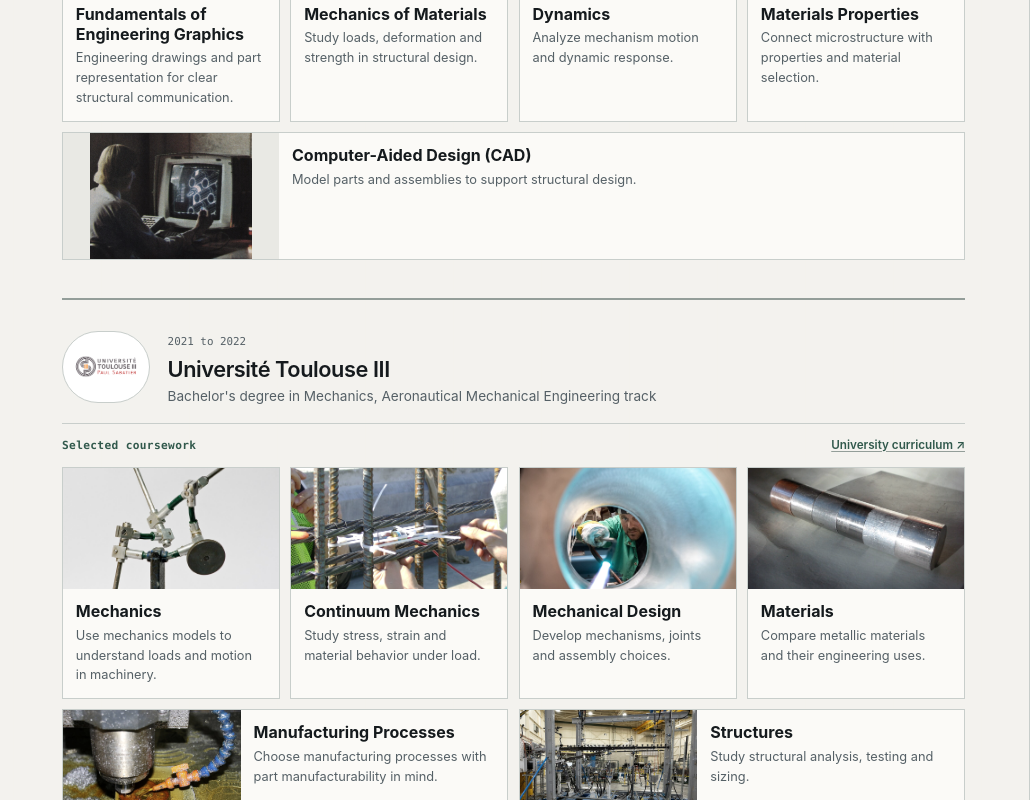
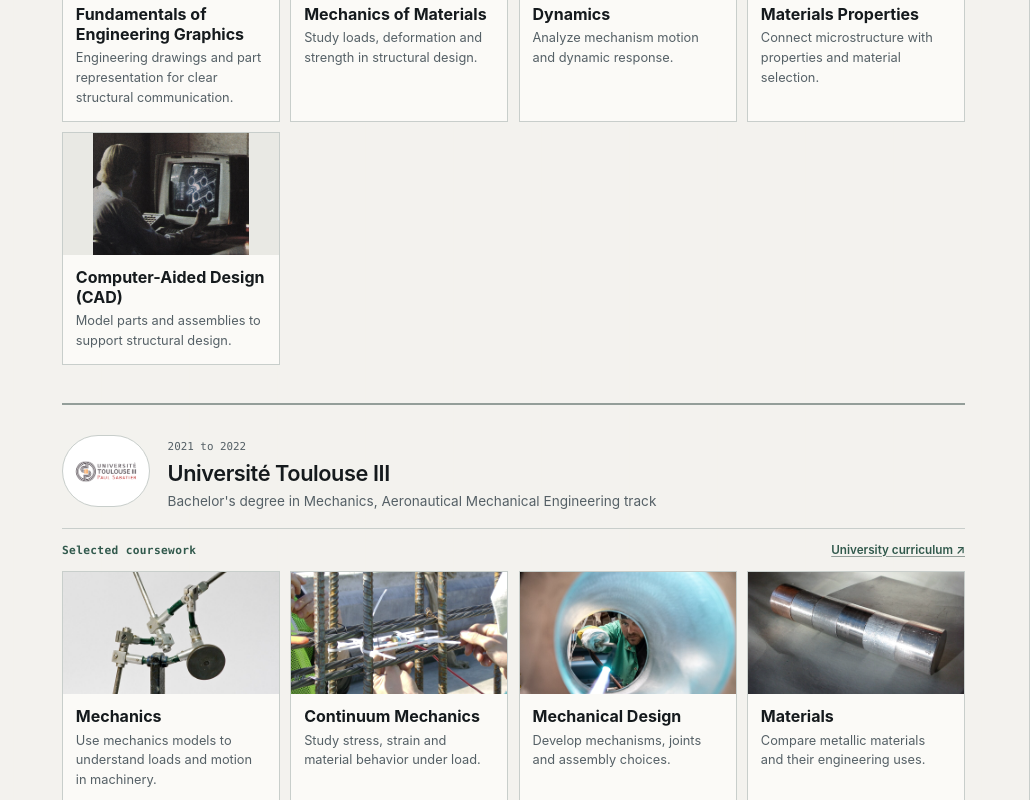
Before and after one commit to qianmeihan/qianmeihan.github.io, a React (Vite) app: page / in a window 1280 px wide. Shown: the part 1120-1920 px from the top of the page, without its empty margins (250-1280 px from the left). Built offline with nearby package versions, Linux system fonts and the light colour scheme.

Commit message:
Keep education course cards uniform across rows

```diff
--- a/src/components/EducationSection.tsx
+++ b/src/components/EducationSection.tsx
@@ -43,7 +43,7 @@ export function EducationSection({ items, locale }: EducationSectionProps) {
                     {locale === 'zh' ? '学校课程设置 ↗' : 'University curriculum ↗'}
                   </a>
                 </div>
-                <div className="education-course-grid" data-course-count={item.courses.length}>
+                <div className="education-course-grid">
                   {item.courses.map((course) => (
                     <article className="course-card" key={course.id}>
                       <div className="course-card__image">
--- a/src/styles/global.css
+++ b/src/styles/global.css
@@ -1027,31 +1027,6 @@ html[data-theme='dark'] .hero-actions .brand-icon--github {
   line-height: 1.55;
 }
 
-@media (min-width: 1101px) {
-  .education-course-grid[data-course-count='5'] .course-card:last-child,
-  .education-course-grid[data-course-count='6'] .course-card:nth-last-child(-n + 2) {
-    display: grid;
-    grid-template-rows: minmax(0, 1fr);
-    height: 8rem;
-  }
-
-  .education-course-grid[data-course-count='5'] .course-card:last-child {
-    grid-column: span 4;
-    grid-template-columns: 24% minmax(0, 1fr);
-  }
-
-  .education-course-grid[data-course-count='6'] .course-card:nth-last-child(-n + 2) {
-    grid-column: span 2;
-    grid-template-columns: 40% minmax(0, 1fr);
-  }
-
-  .education-course-grid[data-course-count='5'] .course-card:last-child .course-card__image,
-  .education-course-grid[data-course-count='6'] .course-card:nth-last-child(-n + 2) .course-card__image {
-    height: 100%;
-    aspect-ratio: auto;
-  }
-}
-
 html[lang='en'] .education-card h3 {
   font-size: clamp(1.08rem, 1.7vw, 1.4rem);
   letter-spacing: -0.02em;
```
Also changed, not shown: 1 other file (tests, documents, lock files or other folders).
